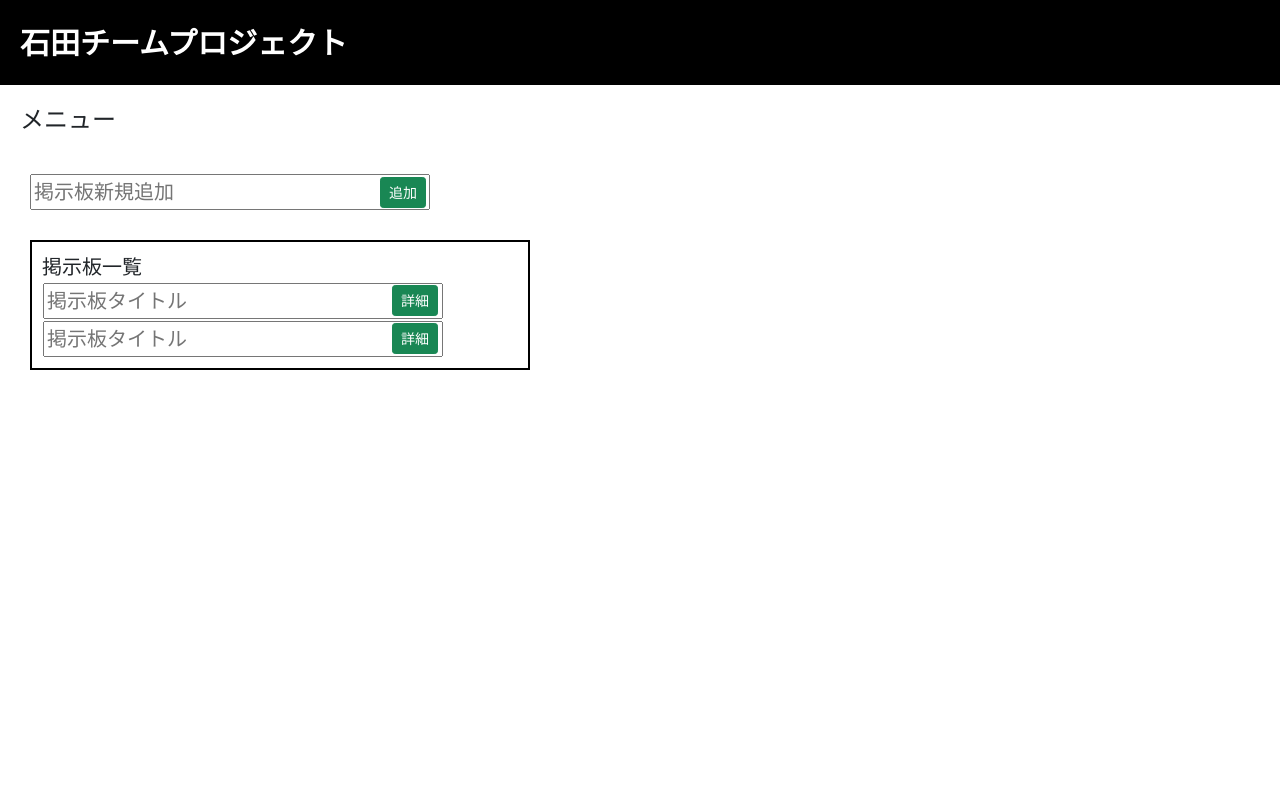
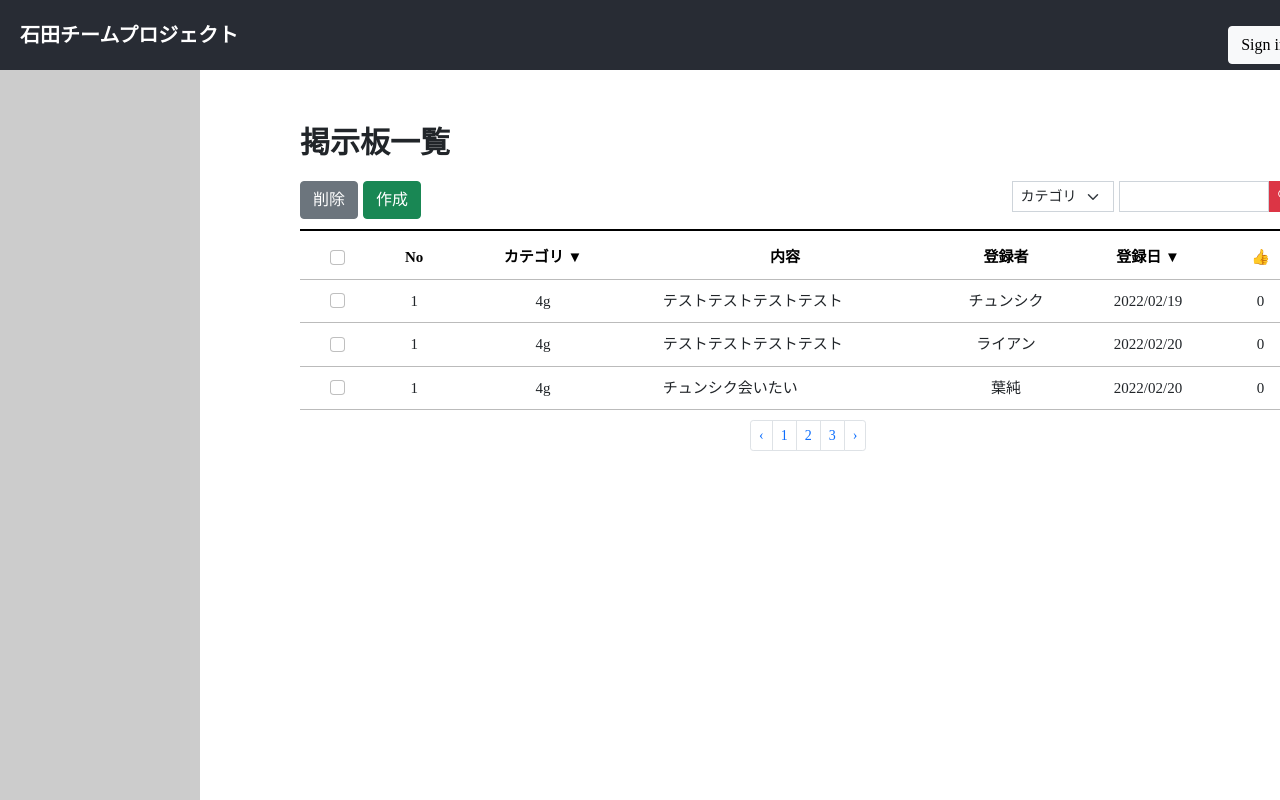
Before and after one commit to yangkiwook/springboot-react, a React (Create React App) app: page / in a window 1280 px wide. Shown: the top 800 px of the page. Built offline with nearby package versions, Linux system fonts and the light colour scheme.

Commit message:
掲示板実装スタート

```diff
--- a/src/App.css
+++ b/src/App.css
@@ -2,33 +2,51 @@
   text-align: center;
 }
 
-.App-logo {
-  height: 40vmin;
-  pointer-events: none;
-}
-
-.title-nav {
-  background-color: black;
+.title-div {
+  background-color: #282c34;
   width: 100%;
   display: flex;
   color: white;
   padding: 20px;
   font-weight: 600;
+  font-size: 20px;
+}
+.container-div {
+  height: 1000px;
+  text-align: left;
+  padding-top: 50px;
+  font-family: "Hannari";
+  border-left: 200px solid #ccc;
+}
+.header-div {
+  width: 1000px;
+  margin-left: 100px;
+  border-bottom: 2px solid #000000;
+  font-weight: bold;
+  font-size: 20px;
+  padding-bottom: 10px;
+  position: relative;
+}
+.login-div{
+  position: absolute;
+  right: 0px;
+  bottom: 165px;
+}
+.menu-p{
+  font-weight: bold;
   font-size: 30px;
 }
-.container-div {
-  width: 100%;
-  text-align: left;
-  padding: 20px;
-  font-size: 20px;
+.search-div {
+  float: right;
 }
 .content-div {
-  width: 500px;
-  margin: 10px;
+  width: 1000px;
+  margin-left: 100px;
+  padding-top: 5px;
 }
 .list-div {
-  border: 2px solid black;
-  padding: 10px;
+  margin-top: 30px;
+  text-align: left;
 }
 .position-div {
   position: relative;
@@ -41,6 +59,58 @@
   left: 350px;
   top: 3px;
 }
+.footer-div {
+  padding: 10px 550px;
+}
+
+/* Form */
+.form-select {
+  border-radius: 0 !important;
+  width: 50% !important;
+}
+.form-control {
+  border-radius: 0 !important;
+  width: 150px !important;
+}
+.btn-group-sm>.btn, .btn-sm {
+  border-radius: 0 !important;
+}
+
+.divTable {
+  width: 100%;
+  text-align: center;
+  border-collapse: collapse;
+}
+.divTable .divTableCell, .divTable .divTableHead {
+  border-bottom: 1px solid #bbb;
+  padding: 10px 30px;
+}
+.divTable .divTableBody .divTableCell {
+  font-size: 15px;
+}
+.divTable .divTableHeading .divTableHead {
+  font-size: 15px;
+  font-weight: bold;
+  color: #000000;
+  text-align: center;
+}
+
+/* DivTable.size */
+.divTable .chk{ width: 5%; }
+.divTable .no{ width: 5%; }
+.divTable .cate{ width: 20%; }
+.divTable .cont{ width: 35%; text-align: left; }
+.divTable .regi{ width: 15%; }
+.divTable .regiD{ width: 15%; }
+.divTable .recom{ width: 5%; }
+
+/* DivTable.com */
+.divTable{ display: table; }
+.divTableRow { display: table-row; }
+.divTableHeading { display: table-header-group;}
+.divTableCell, .divTableHead { display: table-cell;}
+.divTableHeading { display: table-header-group;}
+.divTableBody { display: table-row-group;}
 
 @media (prefers-reduced-motion: no-preference) {
   .App-logo {
--- a/src/App.js
+++ b/src/App.js
@@ -1,42 +1,93 @@
-import logo from './logo.svg';
+import React from 'react';
 import './App.css';
 import 'bootstrap/dist/css/bootstrap.min.css';
-import { Button } from 'react-bootstrap';
+import { Button, Form, Pagination } from "react-bootstrap";
 
 function App() {
 
-  let title = { color : 'blue', fontSize : '30px' }
-
   return (
     <div className="App">
-      <div className="title-nav">
+      <div className="title-div">
         <div>石田チームプロジェクト</div>
       </div>
       <div className="container-div">
-        <h4>メニュー</h4>
+        <div className="header-div">
+          <div className="login-div">
+            <Button variant="light" >Sign in</Button>
+          </div>
+          <p className="menu-p">掲示板一覧</p>
+          <span>
+            <Button variant="secondary" >削除</Button>&nbsp;
+            <Button variant="success" >作成</Button>
+          </span>
+          <div className="search-div">
+          <Form className='d-flex'>
+            <Form.Select size="sm">
+              <option value="1">カテゴリ</option>
+              <option value="2">内容</option>
+              <option value="2">登録者</option>
+            </Form.Select>&nbsp;
+            <Form.Control size="sm" type="text" />
+            <Button variant="danger" size="sm" >🔍︎</Button>
+          </Form>
+          </div>
+        </div>
         <div className="content-div">
-          <div className="write-div"><br/>
-            <div className="position-div">
-              <input type="search" placeholder={ "掲示板新規追加" }/>
-                <Button variant="success" size="sm">追加</Button>
+          <div className="divTable">
+            <div className="divTableHeading">
+              <div className="divTableRow">
+              <div className="divTableHead chk"><Form.Check type="checkbox" /></div>
+              <div className="divTableHead no">No</div>
+              <div className="divTableHead cate">カテゴリ ▼</div>
+              <div className="divTableHead cont">内容</div>
+              <div className="divTableHead regi">登録者</div>
+              <div className="divTableHead regiD">登録日 ▼</div>
+              <div className="divTableHead recom">👍</div>
+              </div>
             </div>
-          </div><br/>
-          <div className="list-div">掲示板一覧
-            <table>
-              <tr className="position-div">
-                <td><input type="search" placeholder={ "掲示板タイトル" }/>
-                  <Button variant="success" size="sm">詳細</Button></td>
-              </tr>
-              <tr className="position-div">
-                <td><input type="search" placeholder={ "掲示板タイトル" }/>
-                  <Button variant="success" size="sm">詳細</Button></td>
-              </tr>
-            </table>
+            <div className="divTableBody">
+              <div className="divTableRow">
+                <div className="divTableCell"><Form.Check type="checkbox" /></div>
+                <div className="divTableCell">1</div>
+                <div className="divTableCell">4g</div>
+                <div className="divTableCell cont">テストテストテストテスト</div>
+                <div className="divTableCell">チュンシク</div>
+                <div className="divTableCell">2022/02/19</div>
+                <div className="divTableCell">0</div>
+              </div>
+              <div className="divTableRow">
+                <div className="divTableCell"><Form.Check type="checkbox" /></div>
+                <div className="divTableCell">1</div>
+                <div className="divTableCell">4g</div>
+                <div className="divTableCell cont">テストテストテストテスト</div>
+                <div className="divTableCell">ライアン</div>
+                <div className="divTableCell">2022/02/20</div>
+                <div className="divTableCell">0</div>
+              </div>
+              <div className="divTableRow">
+                <div className="divTableCell"><Form.Check type="checkbox" /></div>
+                <div className="divTableCell">1</div>
+                <div className="divTableCell">4g</div>
+                <div className="divTableCell cont">チュンシク会いたい</div>
+                <div className="divTableCell">葉純</div>
+                <div className="divTableCell">2022/02/20</div>
+                <div className="divTableCell">0</div>
+              </div>
+            </div>
           </div>
+
+        </div>
+        <div className="footer-div">
+          <Pagination size="sm">
+            <Pagination.Prev />
+            <Pagination.Item>{1}</Pagination.Item>
+            <Pagination.Item>{2}</Pagination.Item>
+            <Pagination.Item>{3}</Pagination.Item>
+            <Pagination.Next />
+          </Pagination>
         </div>
       </div>
     </div>
   );
 }
-
 export default App;
```
Also changed, not shown: 2 other files (tests, documents, lock files or other folders).
